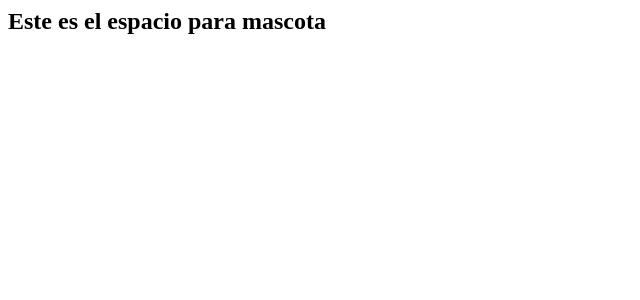
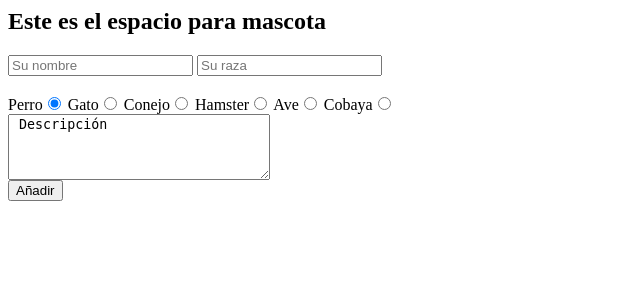
Before and after one commit to mirlop001/Anigram-2.0, a PHP site: page /registroMascota.php in a window 1280 px wide. Shown: the top 300 px of the page, without its empty margins (0-640 px from the left). Run offline with PHP 8.4, Linux system fonts and the light colour scheme; a stand-in replaces the project's code that opens the database connection; some libraries are stand-ins or nearby versions; grey boxes are pictures that could not be loaded.

Commit message:
Terminado registro mascotas, css, y medio posicionado, favicon, y correccion de errores.

```diff
--- a/App/views/Templates/cabecera.php
+++ b/App/views/Templates/cabecera.php
@@ -1,3 +1,5 @@
+
+  <link rel="icon" href="../../public/img/PataFondo.ico" type="image/x-icon">
    <?php
 
    include '../../config.php';
--- a/App/views/registroMascota.php
+++ b/App/views/registroMascota.php
@@ -1,9 +1,35 @@
 
     <h2>Este es el espacio para mascota</h2>
 
-    <div class="col-md-2"  >
-        <div class="foto-perfil perfil-md" style="background-image:url('/Anigram/Desarrollo/img/IMG_0547.jpg')"></div>
-    </div>
-    <div class="col-md-1" >
-        <div class="foto-perfil perfil-pe " style="background-image:url('/Anigram/Desarrollo/img/IMG_0547.jpg')"></div>
-    </div>
+    <form method="post" id="Reg_mascota" action="../controllers/registroMascota_controller.php">
+
+        <div class="col-md-2"  >
+            <label for="foto-perfil perfil-md">
+                <div id="foto-mascota" class="foto-perfil perfil-md subir-foto" style="background-image:url('/Anigram/Desarrollo/img/IMG_0547.jpg')"></div>
+            </label>
+		</div>
+		<div class="mascota-nombre-raza">
+			<input type="text" class="formulario-textbox-mascota" name="nombre" placeholder="Su nombre" required />
+			<input type="text" class="formulario-textbox-mascota" name="raza" placeholder="Su raza" />
+		</div>
+        <br>
+
+
+		<div class="tipomascota">
+			Perro<input type="radio" name="tipo" value="1" checked>
+			Gato<input type="radio" name="tipo" value="2">
+			Conejo<input type="radio" name="tipo" value="3">
+			Hamster<input type="radio" name="tipo" value="4">
+			Ave<input type="radio" name="tipo" value="5">
+			Cobaya<input type="radio" name="tipo" value="6">
+
+        </div>
+
+		<div class="biomascota">
+			<textarea name="bio" class="formulario-textbox-mascota" rows="4" cols="30" > Descripción </textarea>
+		</div>
+        <div id="boton_enviar">
+            <input id="submit" type="submit" name="submit" class="submitHueso" value="Añadir"/>
+        </div>
+
+	</form>
```
Also changed, not shown: App/controllers/registroMascota_controller.php (added, +25 -0 lines), App/models/mascota_model.php (added, +46 -0 lines), App/views/registroUsuario.php (+5 -4 lines), public/css/styles.css (+28 -1 lines), public/img/PataFondo.ico (added).
